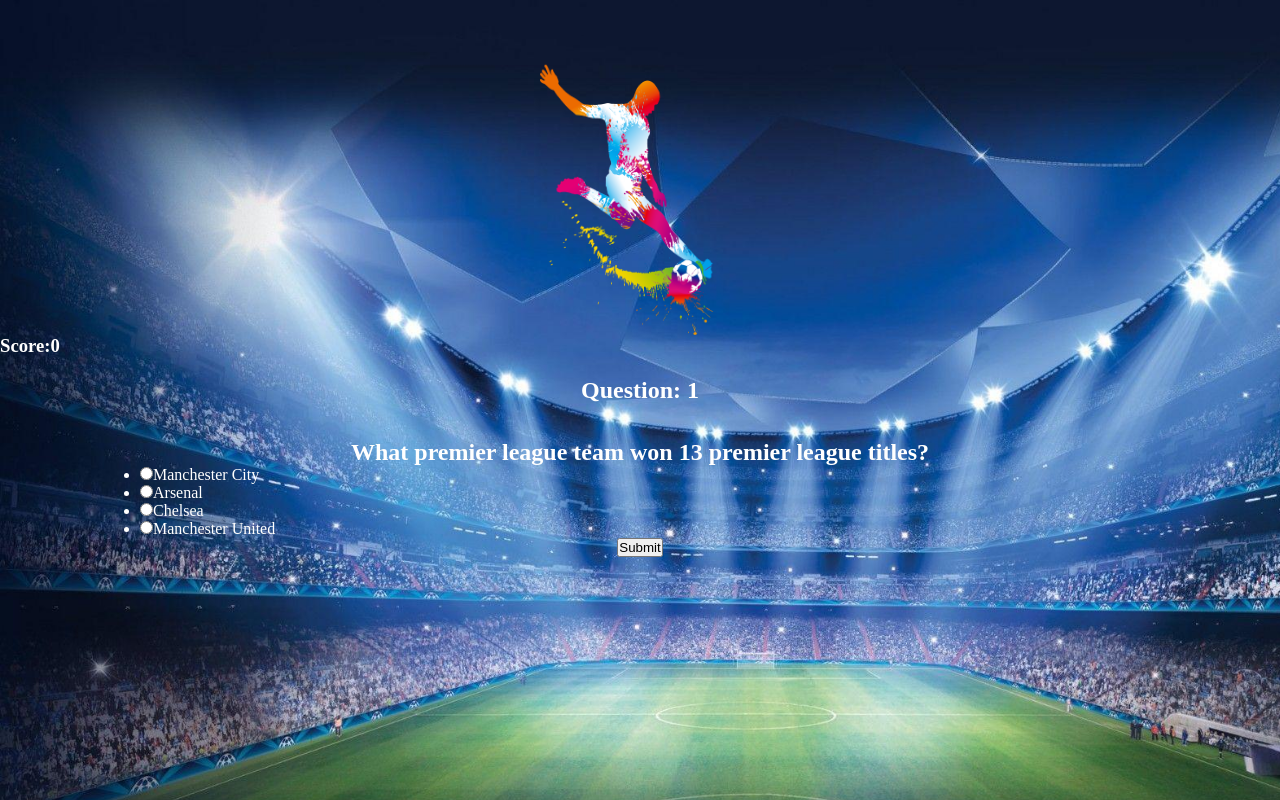
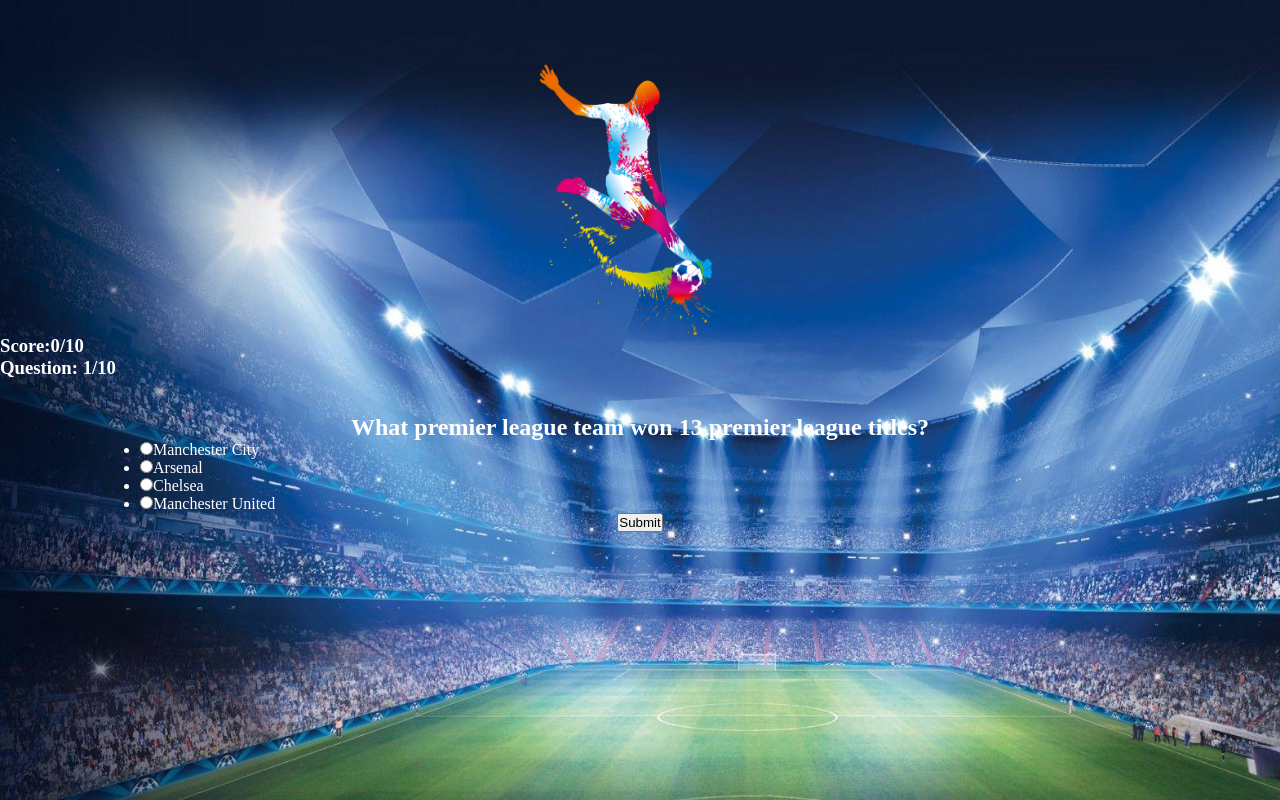
Before and after one commit to Duroak/quizapp, a plain HTML site: page index.html in a window 1280 px wide. Both pictures are taken after a click on the button "Start". Shown: the top 800 px of the page. Drawn offline with nearby package versions, Linux system fonts and the light colour scheme.

Commit message:
changes to index.js and index.html

```diff
--- a/index.html
+++ b/index.html
@@ -14,7 +14,8 @@
           <img class="icon" src="soccerplayer.png" alt="Soccer Player"/>
        </section>
        <section class="bottomBanner">
-          <h3>Score:<span class="score">0</span></h3>
+          <h3>Score:<span class="score">0</span>/10</h3>
+          <h3>Question: <span class = "questionNumberDisplay">0</span>/10</h3>
        </section>
     </header>
 
@@ -26,7 +27,7 @@
       </section>
 
       <section id="quizSection">
-        <h1>Question: <span class = "questionNumberDisplay">1</span></h1>
+
         <h2 id="questionText"></h2>
         <form id="quizForm">
           <fieldset>
--- a/index.js
+++ b/index.js
@@ -1,6 +1,6 @@
 let questionNum = 0;
 let score = 0;
-let questionNumber = 1;
+let questionNumber = 0;
 
 function renderQuestion(){
     console.log("renderQuestion ran");
@@ -53,6 +53,7 @@
         event.preventDefault();
         $('#startSection').hide();
         $('#quizSection').show();
+        changeQuestion();
     });
  }
 
@@ -86,14 +87,21 @@
  function handleNextButton(){
    //Goes to next question or final results view
    $('#checkingSection').on('click', 'js-next,button', function (event){
-      if (questionNum < QUESTIONS.length) {
+      if (questionNumber === 10) {
+         renderResults();
+      } else {
          $('#quizSection').show();
          $('#checkingSection').hide();
          nextQuestion();
          renderQuestion();
-      } else {
-         renderResults();
       }
+      //if (questionNum < QUESTIONS.length) {
+      //   $('#quizSection').show();
+      //   $('#checkingSection').hide();
+      //   nextQuestion();
+      //   renderQuestion();
+      //} else {
+      //   renderResults();
   });
  }
 
```
